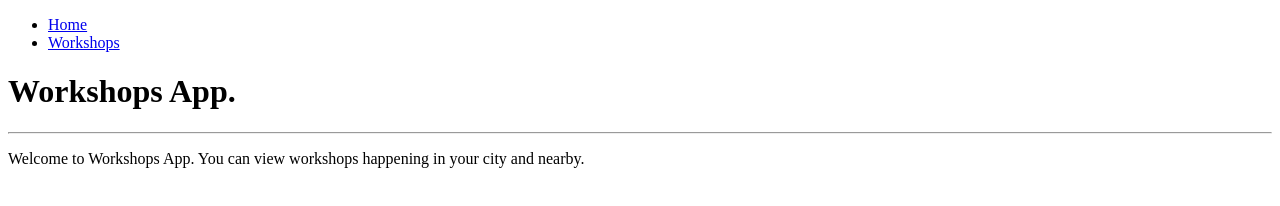
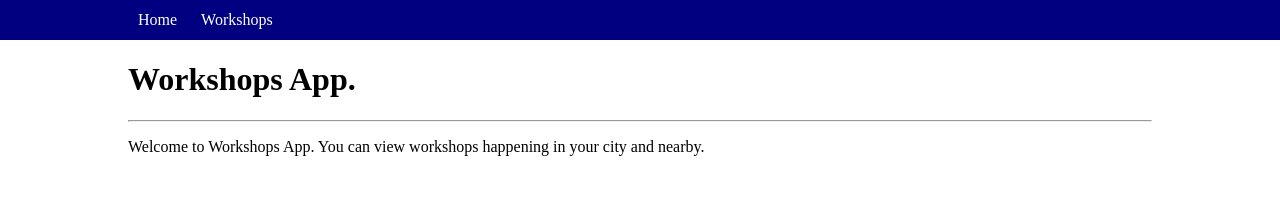
Before and after one commit to SailokChinta/Workshops-App, a website: page index.html in a window 1280 px wide. Drawn offline with Linux system fonts and the light colour scheme; the site is published under a folder, as on GitHub Pages, so addresses that start at the root find nothing.

Commit message:
removed leading /

```diff
--- a/index.html
+++ b/index.html
@@ -3,18 +3,18 @@
     <head>
         <meta charset="UTF-8">
         <meta name="viewport" content="width=device-width, initial-scale=1.0">
-        <link rel="stylesheet" href="/css/libs/normalize.css">
-        <link rel="stylesheet" href="/css/app.css">
+        <link rel="stylesheet" href="css/libs/normalize.css">
+        <link rel="stylesheet" href="css/app.css">
         <title>Workshops App | Home</title>
     </head>
     <body>
         <nav class="navbar">
             <ul class="nav container">
                 <li>
-                    <a href="/index.html">Home</a>
+                    <a href="index.html">Home</a>
                 </li>
                 <li>
-                    <a href="/workshops.html">Workshops</a>
+                    <a href="workshops.html">Workshops</a>
                 </li>
             </ul>
         </nav>
```
Also changed, not shown: workshops.html (+2 -2 lines).
